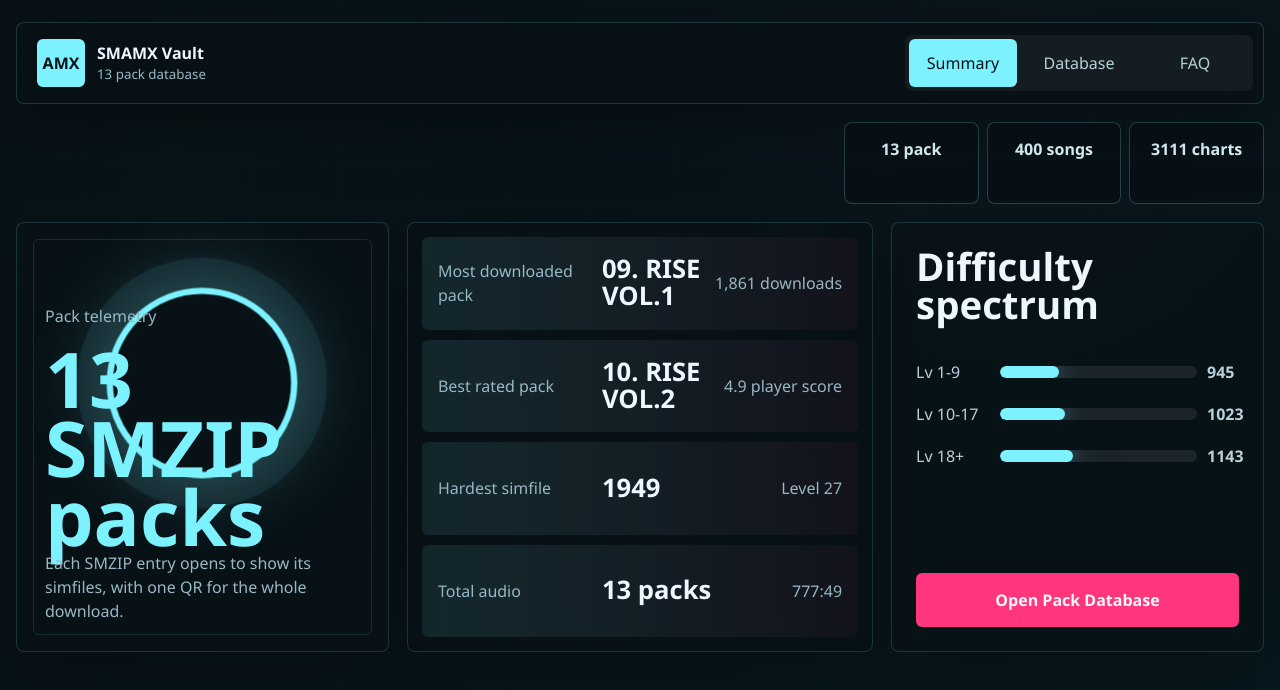
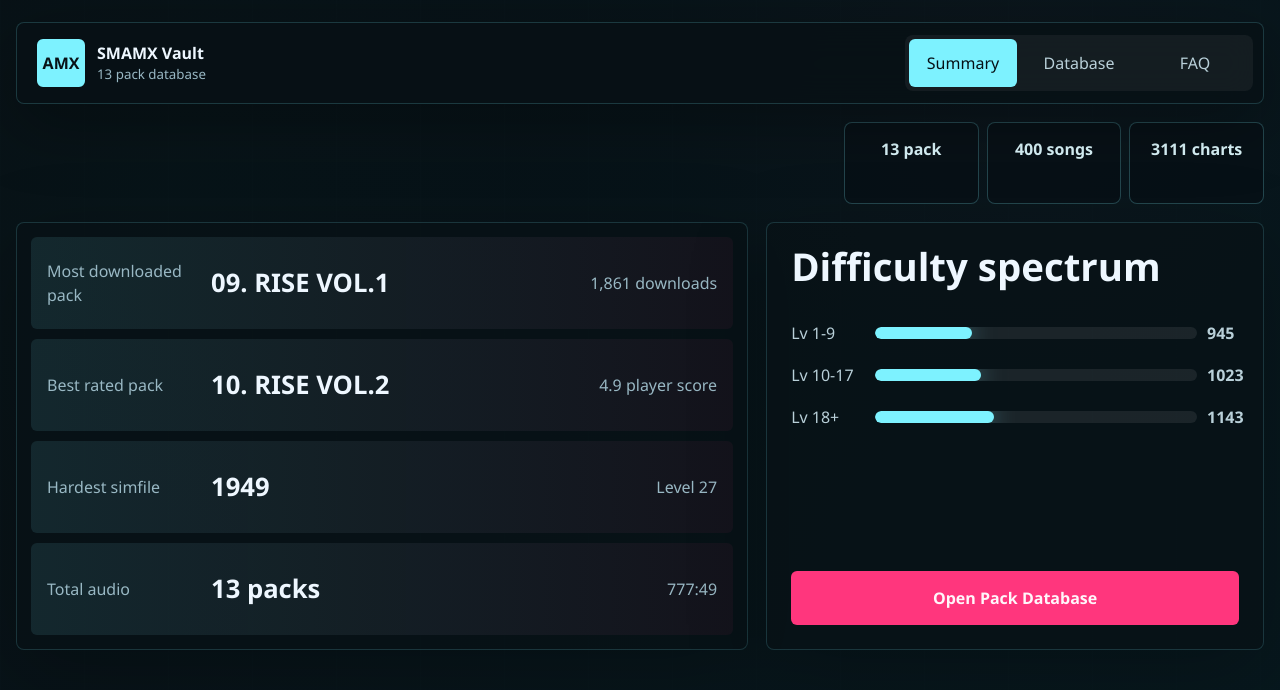
Before and after one commit to r3dthr33/sma-ziphub, a React (Vite) app: page / in a window 1280 px wide. Shown: the top 690 px of the page. Built offline with nearby package versions, Linux system fonts and the light colour scheme.

Commit message:
Remove summary telemetry card

```diff
--- a/src/App.tsx
+++ b/src/App.tsx
@@ -110,13 +110,6 @@ function App() {
 function Summary({ stats, onOpenDatabase }: { stats: ReturnType<typeof buildStats>; onOpenDatabase: () => void }) {
   return (
     <section className="summary-grid page-section">
-      <div className="stat-stage">
-        <div className="pulse-ring" />
-        <p>Pack telemetry</p>
-        <strong>{stats.packName}</strong>
-        <span>Each SMZIP entry opens to show its simfiles, with one QR for the whole download.</span>
-      </div>
-
       <div className="metrics-ladder">
         {[
           ["Most downloaded pack", stats.mostDownloaded.title, `${stats.mostDownloaded.downloads.toLocaleString()} downloads`],
--- a/src/styles.css
+++ b/src/styles.css
@@ -192,12 +192,11 @@ h2 {
 
 .summary-grid {
   display: grid;
-  grid-template-columns: 1fr 1.25fr 1fr;
+  grid-template-columns: minmax(0, 1.25fr) minmax(320px, 0.85fr);
   gap: 18px;
   align-items: stretch;
 }
 
-.stat-stage,
 .metrics-ladder,
 .chart-stack,
 .filter-panel,
@@ -209,52 +208,6 @@ h2 {
   border-radius: 8px;
   background: rgba(8, 17, 22, 0.66);
   box-shadow: 0 20px 80px rgba(0, 0, 0, 0.24);
-}
-
-.stat-stage {
-  position: relative;
-  display: flex;
-  min-height: 430px;
-  flex-direction: column;
-  justify-content: end;
-  overflow: hidden;
-  padding: 28px;
-}
-
-.stat-stage::before {
-  position: absolute;
-  inset: 16px;
-  border: 1px solid rgba(125, 242, 255, 0.12);
-  border-radius: 6px;
-  content: "";
-}
-
-.pulse-ring {
-  position: absolute;
-  top: 70px;
-  left: 50%;
-  width: 180px;
-  height: 180px;
-  border: 6px solid #7df2ff;
-  border-radius: 50%;
-  transform: translateX(-50%);
-  animation: pulse 2200ms ease-in-out infinite;
-  box-shadow:
-    0 0 0 28px rgba(125, 242, 255, 0.08),
-    0 0 80px rgba(125, 242, 255, 0.32);
-}
-
-.stat-stage p,
-.stat-stage span {
-  position: relative;
-  color: #99b8c4;
-}
-
-.stat-stage strong {
-  position: relative;
-  color: #7df2ff;
-  font-size: clamp(2.8rem, 6vw, 5.8rem);
-  line-height: 0.9;
 }
 
 .metrics-ladder {
@@ -689,16 +642,6 @@ details p {
   }
 }
 
-@keyframes pulse {
-  0%,
-  100% {
-    transform: translateX(-50%) scale(0.92);
-  }
-  50% {
-    transform: translateX(-50%) scale(1.06);
-  }
-}
-
 @media (prefers-reduced-motion: reduce) {
   *,
   *::before,
@@ -769,10 +712,6 @@ details p {
     grid-template-columns: 1fr;
   }
 
-  .stat-stage {
-    min-height: 350px;
-  }
-
   .metric-row {
     align-items: start;
   }
```
Also changed, not shown: 5 other files (tests, documents, lock files or other folders).
